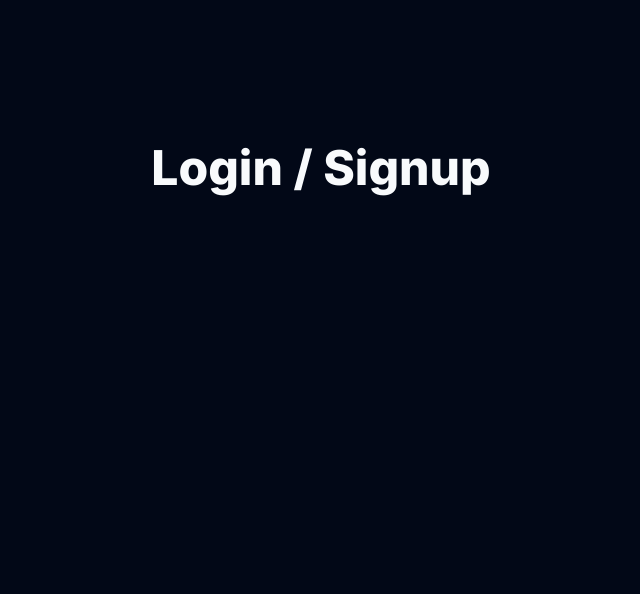
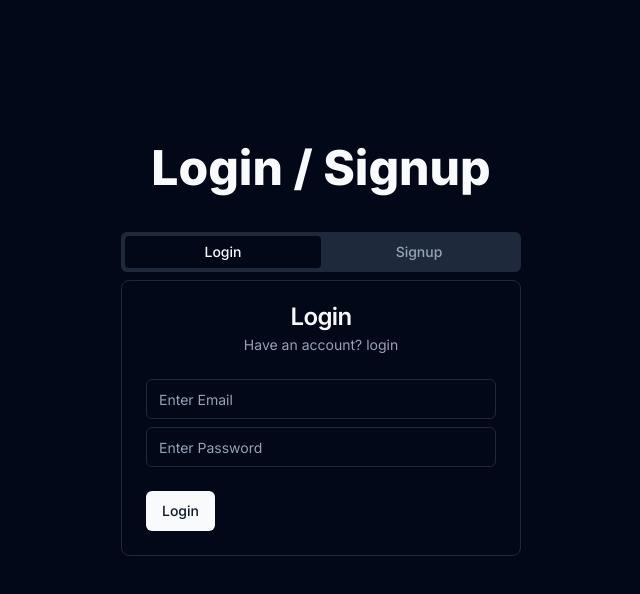
Before and after one commit to barakkenny/LinkSlice, a Next.js app: page /auth in a window 1280 px wide. Shown: the top 594 px of the page, without its empty margins (319-959 px from the left). Built offline with nearby package versions, Linux system fonts and the light colour scheme.

Commit message:
built the user interface for the login and signup page

```diff
--- a/app/auth/page.tsx
+++ b/app/auth/page.tsx
@@ -1,21 +1,33 @@
-import React from 'react'
-import { useSearchParams } from 'next/navigation';
+"use client";
 
+import React from "react";
+import { useSearchParams } from "next/navigation";
+import { Tabs, TabsContent, TabsList, TabsTrigger } from "@/components/ui/tabs";
+import Login from "@/components/ui/Login";
+import Signup from "@/components/ui/Signup";
 
 const Auth = () => {
-const searchParams = useSearchParams();
-
+  const searchParams = useSearchParams();
 
   return (
-    <section className='mt-36 flex flex-col items-center gap-10'>
-      <h1 className='text-5xl font-extrabold'>
-        {searchParams.get('createNew') ?
-        "Hold up! Let's login first.."
-        : "Login / Signup"
-        }
-        </h1>
+    <section className="mt-36 flex flex-col items-center gap-10">
+      <h1 className="text-5xl font-extrabold">
+        {searchParams.get("createNew")
+          ? "Hold up! Let's login first.."
+          : "Login / Signup"}
+      </h1>
+      <Tabs defaultValue="login" className="w-[400px]">
+        <TabsList className="grid w-full grid-cols-2">
+          <TabsTrigger value="login">Login</TabsTrigger>
+          <TabsTrigger value="signup">Signup</TabsTrigger>
+        </TabsList>
+        <TabsContent value="login">
+          <Login />
+        </TabsContent>
+        <TabsContent value="signup"><Signup/></TabsContent>
+      </Tabs>
     </section>
-  )
-}
+  );
+};
 
-export default Auth
+export default Auth;
--- /dev/null
+++ b/app/db/apiAuth.ts
@@ -0,0 +1,17 @@
+import { supabase } from "./supabase";
+
+interface LoginParams {
+  email: string;
+  password: string;
+}
+
+export async function login({ email, password }: LoginParams) {
+  const { data, error } = await supabase.auth.signInWithPassword({
+    email,
+    password,
+  });
+
+  if (error) throw new Error(error.message);
+
+  return data;
+}
--- a/app/db/supabase.ts
+++ b/app/db/supabase.ts
@@ -1,6 +1,6 @@
 import { createClient } from "@supabase/supabase-js";
 
-const supabaseUrl = process.env.NEXT_PUBLIC_SUPABASE_URL;
-const supabaseKey = process.env.NEXT_PUBLIC_SUPABASE_ANON_KEY;
+const supabaseUrl: string = process.env.NEXT_PUBLIC_SUPABASE_URL!;
+const supabaseKey: string = process.env.NEXT_PUBLIC_SUPABASE_ANON_KEY!;
 
 export const supabase = createClient(supabaseUrl, supabaseKey);
--- a/app/page.tsx
+++ b/app/page.tsx
@@ -22,6 +22,7 @@ import {
   AccordionTrigger,
 } from "@/components/ui/accordion"
 import { FormEvent, useState } from "react";
+
 
 
 
@@ -50,7 +51,7 @@ export default function Home() {
           <h3>url-trim</h3>
         </Link>
         {!user ? (
-          <Button onClick={() => router.push("/auth/login")}> Login</Button>
+          <Button onClick={() => router.push("/auth")}> Login</Button>
         ) : (
           <DropdownMenu>
             <DropdownMenuTrigger className="w-10 rounded-full overflow-hidden">
--- /dev/null
+++ b/components/Error.tsx
@@ -0,0 +1,11 @@
+import React from 'react'
+
+const Error = ({message}) => {
+  return (
+    <div className='text-sm test-red-400'>
+      {message}
+    </div>
+  )
+}
+
+export default Error
--- /dev/null
+++ b/components/ui/Login.tsx
@@ -0,0 +1,145 @@
+"use client";
+
+import React, { useState, ChangeEvent, useEffect } from "react";
+import {
+  Card,
+  CardContent,
+  CardDescription,
+  CardFooter,
+  CardHeader,
+  CardTitle,
+} from "@/components/ui/card";
+import { Input } from "@/components/ui/input";
+import { Button } from "./button";
+import { BeatLoader } from "react-spinners";
+import Error from "../Error";
+import * as Yup from 'yup';
+import useFetch from "@/hooks/useFetch";
+import { login } from "@/app/db/apiAuth";
+
+
+interface FormData {
+  email: string;
+  password: string;
+}
+
+interface ValidationError {
+  [key: string]: string;
+}
+
+
+const Login = () => {
+  const [errors, setErrors] = useState<ValidationError>({});
+  const [formData, setFormData] = useState<FormData>({
+    email: "",
+    password: "",
+  })
+
+  const handleInputChange = (e: ChangeEvent<HTMLInputElement>) => {
+    const {name, value} = e.target;
+    setFormData((prevState) => ({
+      ...prevState,
+      [name]: value,
+    }))
+  }
+  // const handleLogin = async ()=> {
+  //   setErrors([])
+  //   try {
+  //     const schema = Yup.object().shape({
+  //     email: Yup.string().email('Invalid Email')
+  //       .required('Email is Required'),
+  //     password: Yup.string().min(6, 'Password must be at least 6 characters')
+  //     .required('Password is Required'),
+  //     })
+  //     await schema.validate(formData, {abortEarly: false});
+  //   }catch (e: any) {
+  //     const newErrors = {};
+  //     e?.inner?.forEach((err) => {
+  //       newErrors[err.path] = err.message
+  //     })
+
+  //     setErrors(newErrors);
+  //   }
+  // }
+
+//  const {data, error, loading, fn: fnLogin} useFetch(login, formData);
+
+//   useEffect(()=> {
+//     console.log(data)
+//  if(error === null && data) {
+
+//  }
+//   }, [error])
+
+
+// Assuming `login` and `formData` have types defined elsewhere
+const { data, error, loading, fn } = useFetch<FormData>( login, formData);
+
+useEffect(() => {
+    // console.log(data);
+    if (error === null && data) {
+        // Handle successful data fetch
+    }
+}, [data, error]);
+
+  const handleLogin = async (formData: FormData) => {
+  setErrors({});
+  try {
+    const schema = Yup.object().shape({
+      email: Yup.string().email('Invalid Email').required('Email is Required'),
+      password: Yup.string().min(6, 'Password must be at least 6 characters').required('Password is Required'),
+    });
+
+    await schema.validate(formData, { abortEarly: false });
+  } catch (e: any) {
+    const newErrors: ValidationError = {};
+    e?.inner?.forEach((err: Yup.ValidationError) => {
+      newErrors[err.path as string] = err.message;
+    });
+    // if (e instanceof Yup.ValidationError) {
+    //   e.inner.forEach((err) => {
+    //     if (err.path) {
+    //       newErrors[err.path] = err.message;
+    //     }
+    //   });
+    // }
+
+    setErrors(newErrors);
+  }
+};
+
+
+  return (
+    <Card>
+      <CardHeader>
+        <CardTitle className="text-center">Login</CardTitle>
+        <CardDescription className="text-center mt-8">Have an account? login</CardDescription>
+      {/* {error.email && <Error  message={error.email} />} */}
+      </CardHeader>
+      <CardContent className="space-y-2">
+        <div className="space-y-1">
+          <Input name="email" type="email"
+          placeholder="Enter Email"
+          onChange={handleInputChange}
+          />
+           {errors.email && <Error  message={errors.email} />}
+        </div>
+        <div className="space-y-1">
+          <Input name="passwprd"
+          type="password"
+          placeholder="Enter Password"
+          onChange={handleInputChange}
+          />
+          {errors.password && <Error message={errors.password} />}
+        </div>
+      </CardContent>
+      <CardFooter>
+        <Button onClick={handleLogin}>
+          {loading ? <BeatLoader size={10} color="#36d7b7"/> : "Login"}
+        </Button>
+      </CardFooter>
+    </Card>
+  );
+};
+
+export default Login;
--- /dev/null
+++ b/components/ui/Signup.tsx
@@ -0,0 +1,11 @@
+import React from 'react'
+
+const Signup = () => {
+  return (
+    <div>
+      signup
+    </div>
+  )
+}
+
+export default Signup
--- /dev/null
+++ b/components/ui/card.tsx
@@ -0,0 +1,79 @@
+import * as React from "react"
+
+import { cn } from "@/lib/utils"
+
+const Card = React.forwardRef<
+  HTMLDivElement,
+  React.HTMLAttributes<HTMLDivElement>
+>(({ className, ...props }, ref) => (
+  <div
+    ref={ref}
+    className={cn(
+      "rounded-lg border bg-card text-card-foreground shadow-sm",
+      className
+    )}
+    {...props}
+  />
+))
+Card.displayName = "Card"
+
+const CardHeader = React.forwardRef<
+  HTMLDivElement,
+  React.HTMLAttributes<HTMLDivElement>
+>(({ className, ...props }, ref) => (
+  <div
+    ref={ref}
+    className={cn("flex flex-col space-y-1.5 p-6", className)}
+    {...props}
+  />
+))
+CardHeader.displayName = "CardHeader"
+
+const CardTitle = React.forwardRef<
+  HTMLParagraphElement,
+  React.HTMLAttributes<HTMLHeadingElement>
+>(({ className, ...props }, ref) => (
+  <h3
+    ref={ref}
+    className={cn(
+      "text-2xl font-semibold leading-none tracking-tight",
+      className
+    )}
+    {...props}
+  />
+))
+CardTitle.displayName = "CardTitle"
+
+const CardDescription = React.forwardRef<
+  HTMLParagraphElement,
+  React.HTMLAttributes<HTMLParagraphElement>
+>(({ className, ...props }, ref) => (
+  <p
+    ref={ref}
+    className={cn("text-sm text-muted-foreground", className)}
+    {...props}
+  />
+))
+CardDescription.displayName = "CardDescription"
+
+const CardContent = React.forwardRef<
+  HTMLDivElement,
+  React.HTMLAttributes<HTMLDivElement>
+>(({ className, ...props }, ref) => (
+  <div ref={ref} className={cn("p-6 pt-0", className)} {...props} />
+))
+CardContent.displayName = "CardContent"
+
+const CardFooter = React.forwardRef<
+  HTMLDivElement,
+  React.HTMLAttributes<HTMLDivElement>
+>(({ className, ...props }, ref) => (
+  <div
+    ref={ref}
+    className={cn("flex items-center p-6 pt-0", className)}
+    {...props}
+  />
+))
+CardFooter.displayName = "CardFooter"
+
+export { Card, CardHeader, CardFooter, CardTitle, CardDescription, CardContent }
--- /dev/null
+++ b/hooks/useFetch.tsx
@@ -0,0 +1,68 @@
+// import { ArrowRightSquare } from 'lucide-react';
+// import { setDefaultAutoSelectFamily } from 'net';
+// import { SERVER_PROPS_EXPORT_ERROR } from 'next/dist/lib/constants';
+// import { useState } from 'react'
+
+// const useFetch = (cb, options = {}) => {
+//     const [data, setData] = useState(null)
+//     const [loading, setLoading] = useState(null);
+//     const [error, setError] = useState(null);
+
+//     const fn = async (..args) => {
+//         setLoading(true);
+//         SetError(null);
+//         try{
+//             const response = await cb(options, ...ArrowRightSquare);
+//                 setData(response)
+//                 setError(null);
+
+//         } catch(error){
+//             setError(error);
+//         } finally {
+//             setLoading(false)
+//         }
+//     }
+
+//     return {data, loading, error, fn};
+// }
+
+
+import { useState } from 'react';
+
+type FetchCallback = (options: object, ...args: any[]) => Promise<any>;
+
+interface UseFetchOptions {
+  // Define your specific options type here if needed
+  [key: string]: any;
+}
+
+interface UseFetchReturn<T> {
+  data: T | null;
+  loading: boolean | null;
+  error: Error | null;
+  fn: (...args: any[]) => Promise<void>;
+}
+
+const useFetch = <T = any>(cb: FetchCallback, options: UseFetchOptions = {}): UseFetchReturn<T> => {
+  const [data, setData] = useState<T | null>(null);
+  const [loading, setLoading] = useState<boolean | null>(null);
+  const [error, setError] = useState<Error | null>(null);
+
+  const fn = async (...args: any[]): Promise<void> => {
+    setLoading(true);
+    setError(null);
+    try {
+      const response = await cb(options, ...args);
+      setData(response);
+      setError(null);
+    } catch (error) {
+      setError(error as Error);
+    } finally {
+      setLoading(false);
+    }
+  };
+
+  return { data, loading, error, fn };
+};
+
+export default useFetch;
--- a/package.json
+++ b/package.json
@@ -21,8 +21,10 @@
     "next": "14.2.5",
     "react": "^18",
     "react-dom": "^18",
+    "react-spinners": "^0.14.1",
     "tailwind-merge": "^2.5.0",
-    "tailwindcss-animate": "^1.0.7"
+    "tailwindcss-animate": "^1.0.7",
+    "yup": "^1.4.0"
   },
   "devDependencies": {
     "@types/node": "^20",
```
Also changed, not shown: 2 other files (tests, documents, lock files or other folders).
